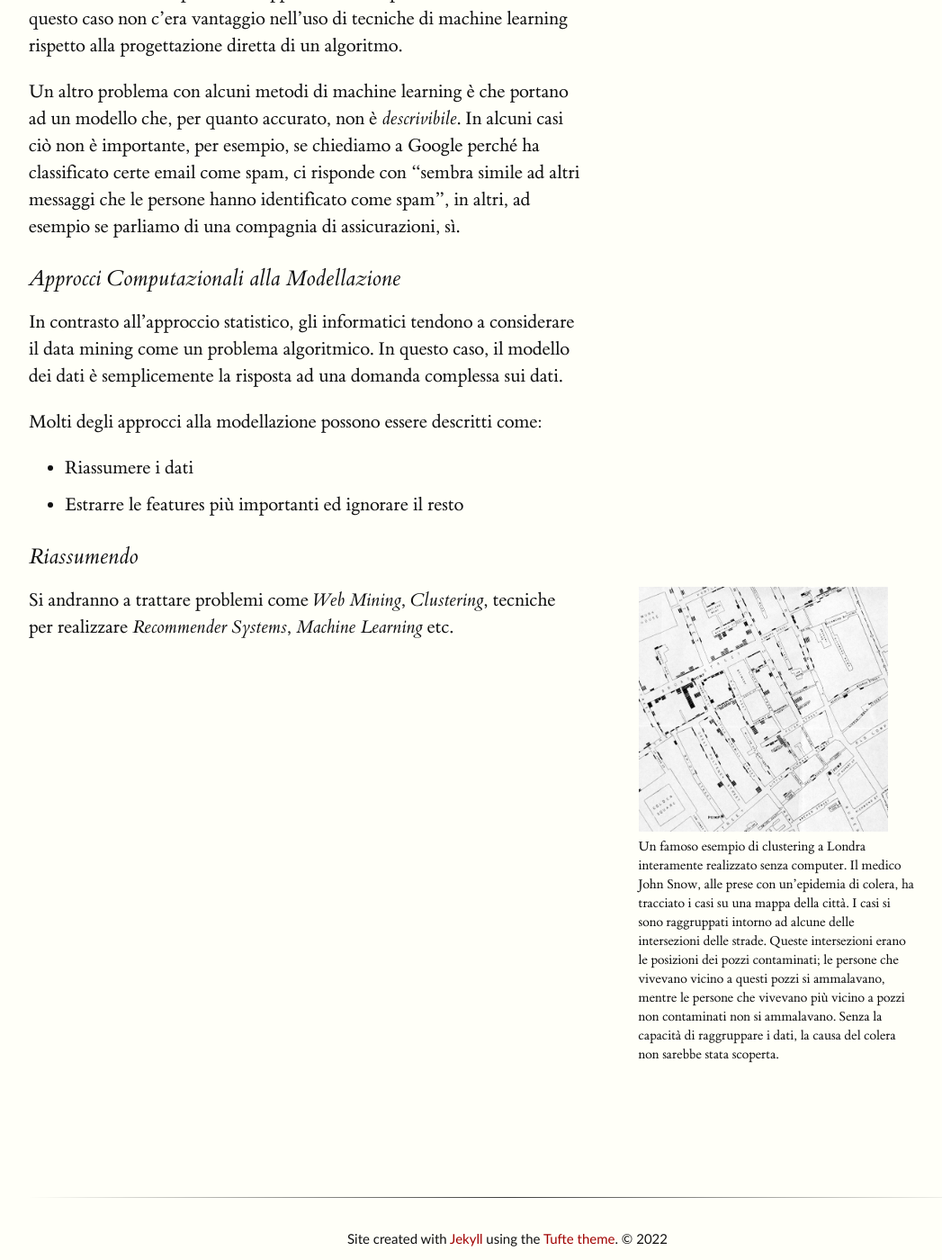
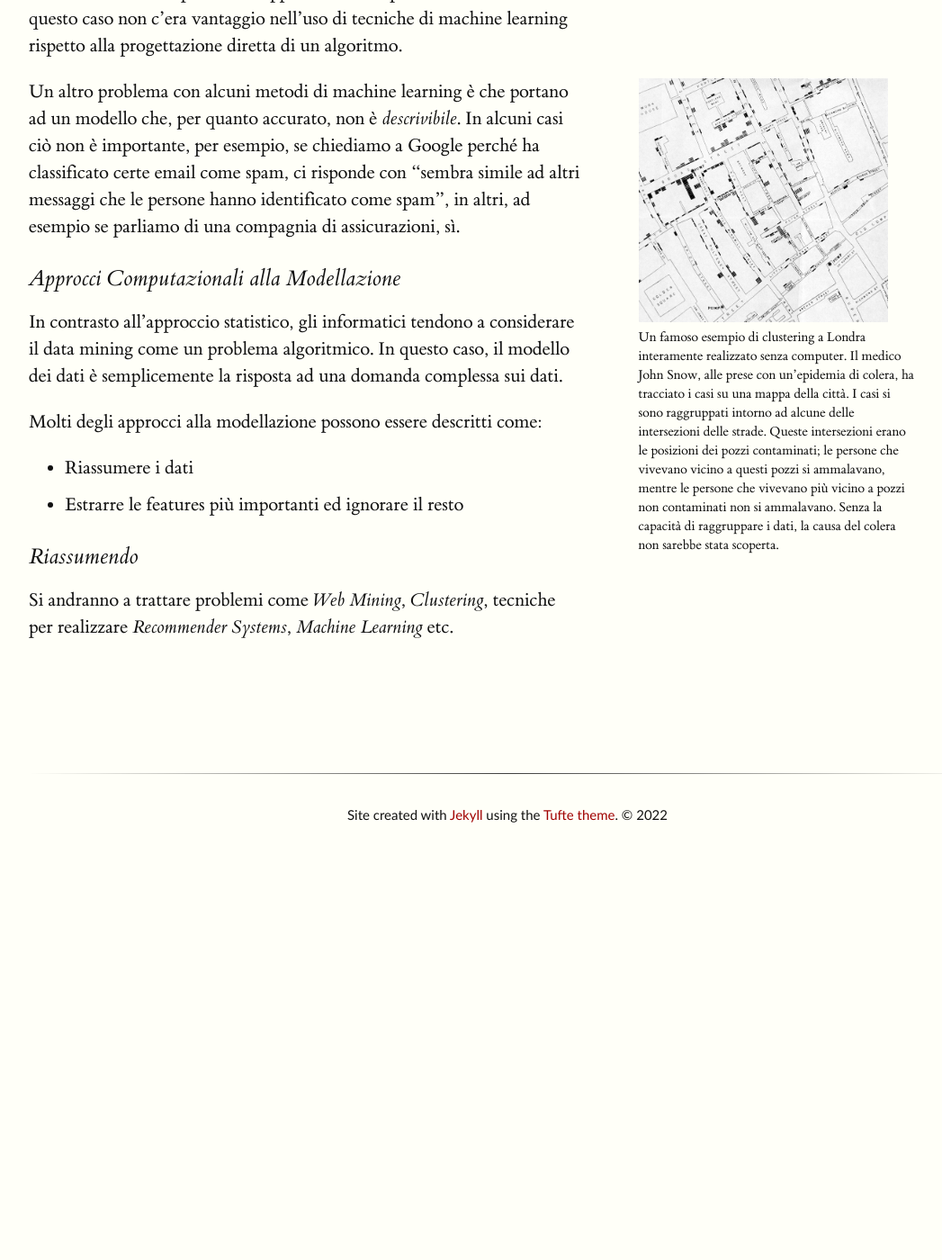
Before and after one commit to banda-larga/uni-notes, a Jekyll site: the page built from notes/afmds/intro/index.md, in a window 1280 px wide and 1400 px high, scrolled down 1549 px. Shown: the whole window at 90% size, without its empty margins (128-1175 px from the left). Built offline with Jekyll 4.4.1, drawn with Linux system fonts in a browser that asks for light colours; after the commit the page ends 2478 px from its top, so only the background shows below that; part of the change alters nothing that is shown.

Commit message:
Update index.md

```diff
--- a/notes/afmds/intro/index.md
+++ b/notes/afmds/intro/index.md
@@ -21,7 +21,8 @@ Ci sono situazioni dove usare i dati in questo modo ha senso. Il tipico caso in
 
 A parte questo, il machine learning si è provato non ottimale in situazioni in cui possiamo descrivere con più certezza gli *obiettivi* del mining. Un caso interessante è quello della startup *WhizBang! Labs*, che ha cercato di usare il machine learning per trovare i curriculum per le persone nel Web. Non riusciva a fare meglio di algoritmi progettati direttamente per cercare frasi ovvie e parole che appaiono in un tipico curriculum. In questo caso non c'era vantaggio nell'uso di tecniche di machine learning rispetto alla progettazione diretta di un algoritmo.
 
-Un altro problema con alcuni metodi di machine learning è che portano ad un modello che, per quanto accurato, non è *descrivibile*. In alcuni casi ciò non è importante, per esempio, se chiediamo a Google perché ha classificato certe email come spam, ci risponde con "sembra simile ad altri messaggi che le persone hanno identificato come spam", in altri, ad esempio se parliamo di una compagnia di assicurazioni, sì.
+{% include marginfigure.html id="bn" url="assets/imgs/johnsnow.png" description="Un famoso esempio di clustering a Londra interamente realizzato senza computer. Il medico John Snow, alle prese con
+un’epidemia di colera, ha tracciato i casi su una mappa della città. I casi si sono raggruppati intorno ad alcune delle intersezioni delle strade. Queste intersezioni erano le posizioni dei pozzi contaminati; le persone che vivevano vicino a questi pozzi si ammalavano, mentre le persone che vivevano più vicino a pozzi non contaminati non si ammalavano. Senza la capacità di raggruppare i dati, la causa del colera non sarebbe stata scoperta." %}Un altro problema con alcuni metodi di machine learning è che portano ad un modello che, per quanto accurato, non è *descrivibile*. In alcuni casi ciò non è importante, per esempio, se chiediamo a Google perché ha classificato certe email come spam, ci risponde con "sembra simile ad altri messaggi che le persone hanno identificato come spam", in altri, ad esempio se parliamo di una compagnia di assicurazioni, sì.
 
 ### Approcci Computazionali alla Modellazione
 
@@ -34,5 +35,4 @@ Molti degli approcci alla modellazione possono essere descritti come:
 
 ### Riassumendo
 
-Si andranno a trattare problemi come *Web Mining*, {% include marginfigure.html id="bn" url="assets/imgs/johnsnow.png" description="Un famoso esempio di clustering a Londra interamente realizzato senza computer. Il medico John Snow, alle prese con
-un’epidemia di colera, ha tracciato i casi su una mappa della città. I casi si sono raggruppati intorno ad alcune delle intersezioni delle strade. Queste intersezioni erano le posizioni dei pozzi contaminati; le persone che vivevano vicino a questi pozzi si ammalavano, mentre le persone che vivevano più vicino a pozzi non contaminati non si ammalavano. Senza la capacità di raggruppare i dati, la causa del colera non sarebbe stata scoperta." %}*Clustering*, tecniche per realizzare *Recommender Systems*, *Machine Learning* etc.
+Si andranno a trattare problemi come *Web Mining*, *Clustering*, tecniche per realizzare *Recommender Systems*, *Machine Learning* etc.
```
